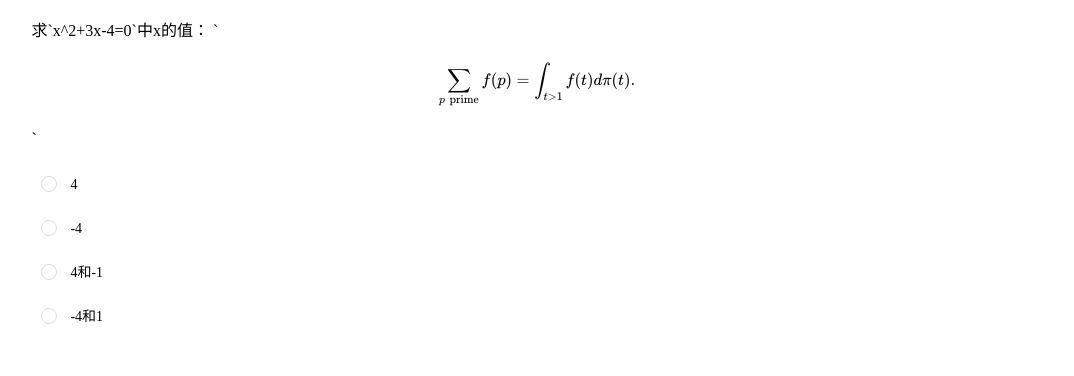
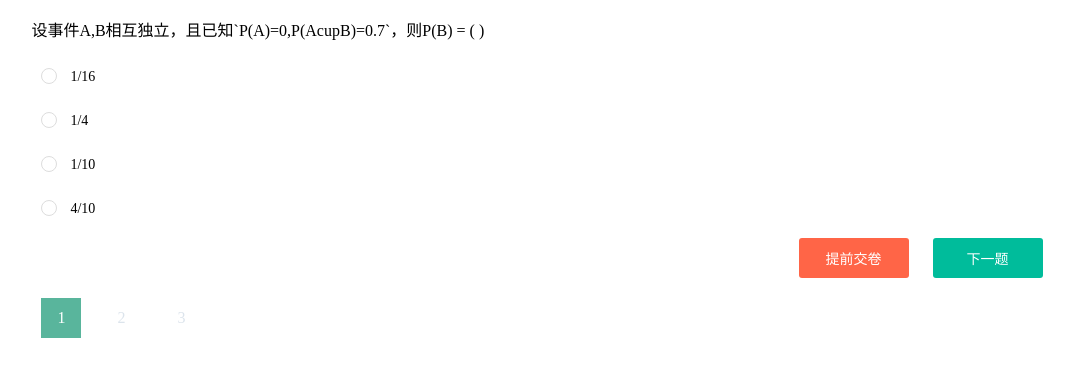
Before and after one commit to Pinzi123/ItemBank, a plain HTML site: page index.html in a window 1280 px wide. Shown: the whole page, without its empty margins (103-1177 px from the left). Drawn offline with nearby package versions, Linux system fonts and the light colour scheme; some packages are replaced by stand-ins of ours.

Commit message:
simple page

```diff
--- a/css/page.css
+++ b/css/page.css
@@ -1,12 +1,10 @@
 .subject-content{
- width:100%;
- height:100%;
+ width:auto;
+ height:auto;
+ margin-left:10%;
+ margin-right:10%;
 }
-.subject-content .topic{
- width:auto;
- margin-left:10%;
-  margin-right:10%;
-}
+
 .subject-content .topic p{
 	display:block;
  width:100%;
@@ -20,3 +18,46 @@
 .topic .checked{
 	border: 1px solid #00bc9b;
 }
+
+#pages span{
+display:inline-block;
+width:40px;
+height:40px;
+line-height:40px;
+text-align:center;
+font-size: 16px;
+color: #dce4ec;
+margin:20px 10px;
+}
+#pages .checked{
+    background: #59b59c;
+    color: #FFF;
+}
+#pages span:hover{
+	background: #59b59c;
+    color: #FFF;
+}
+.submit{
+	text-align:right;
+}
+.btn {
+    display: inline-block;
+    text-align: center;
+    padding: 10px 0;
+    width: 110px;
+    color: #FFF;
+    font-size: 14px;
+    border-radius: 3px;
+    border: none 0;
+    cursor: pointer;
+    line-height: normal;
+    outline: 0;
+    white-space: nowrap;
+}
+.warning-btn {
+    background: #ff6547;
+    margin-right: 20px;
+}
+.btn-primary {
+    background: #00BC9B;
+}
--- /dev/null
+++ b/data/items.js
@@ -0,0 +1,24 @@
+var itemsA = {
+	"errNo":"0",
+	"content": [
+	    {
+			"topic":"求`x^2+3x-4=0`中x的值：",
+			"type":"radio",
+			"options":["4","-4","4和-1","-4和1"],
+			"correct":"3"
+		},
+		{
+		    "topic":"设事件A,B相互独立，且已知`P(A)=0,P(A\cupB)=0.7`，则P(B) = ( )",
+			"type":"radio",
+			"options":["1/16","1/4","1/10","4/10"],
+			"correct":"3"
+		},
+		{
+		    "topic":"题目三：选A",
+			"type":"radio",
+			"options":["A","B","C","D"],
+			"correct":"3"
+		}
+	],
+	"length":3
+}
--- a/index.html
+++ b/index.html
@@ -1,7 +1,8 @@
 <!DOCTYPE html>
 <html>
 <head>
-<title>MathJax AsciiMath Test Page</title>
+<meta http-equiv="Content-Type" content="text/html;charset=utf-8">
+<title>不是你的题库</title>
 <link href="css/icon.css" rel="stylesheet">
 <link href="css/page.css" rel="stylesheet">
 <script type="text/javascript" async
@@ -12,14 +13,20 @@
 
 <div class='subject-content'>
 <div class='topic'>
-   <p>求`x^2+3x-4=0`中x的值： `$$\sum_{p\rm\;prime}f(p) = \int_{t>1}f(t)d\pi(t).$$`</p>
-   <p class='radio'><span class='icon'></span><span>4</span></p>
-   <p class='radio'><span class='icon'></span><span>-4</span></p>
-   <p class='radio'><span class='icon'></span><span>4和-1</span></p>
-   <p class='radio'><span class='icon'></span><span>-4和1</span></p>
+   <p id='problem' ></p>
+   <p class='radio'><span class='icon'></span><span class='option'></span></p>
+   <p class='radio'><span class='icon'></span><span class='option'></span></p>
+   <p class='radio'><span class='icon'></span><span class='option'></span></p>
+   <p class='radio'><span class='icon'></span><span class='option'></span></p>
 </div>
+   <div class='submit'>
+      <div class='btn warning-btn'>提前交卷</div>
+	  <div class='btn btn-primary'>下一题</div>
+   </div>
+   <div id='pages'></div>
 </div>
 
 <script type="text/javascript" src="js/topic.js"></script>
+<script type="text/javascript" src="data/items.js"></script>
 </body>
 </html>
--- a/js/topic.js
+++ b/js/topic.js
@@ -1,6 +1,31 @@
 window.onload = function () {
+ //请求数据,可以下载一个模拟http的插件
+ /**
+ var xhr = new XMLHttpRequest()
+
+ xhr.open("GET","./data/items.js",false);
+
+ xhr.onreadystatechange = function () {
+	 if (xhr.readyState == 4){
+		 if (xhr.status ==200) {
+			 alert("OK")
+		 }
+	 }
+ }
+ xhr.send();**/
+
  var topic = document.getElementsByClassName('topic')[0];
  var icons = document.getElementsByClassName('icon')
+ var problem = document.getElementById('problem')
+ var options = topic.getElementsByClassName('option')
+ var pages = document.getElementById('pages')
+ var pageSpan
+
+ // 渲染数据
+ resetTopic(1,itemsA);
+ resetPages(itemsA.length)
+
+ // 绑定事件
 
  bindEvent(topic, 'mouseover', 'radio', function(e){
 	 e.target.className = e.target.className + ' checked';
@@ -19,15 +44,57 @@ window.onload = function () {
 	  e.target.getElementsByClassName('icon')[0].className =  e.target.getElementsByClassName('icon')[0].className + ' selected';
   })
 
+  bindEvent(pages, 'click', 'SPAN', function(e) {
+	 for(var i = 0; i < pageSpan.length; i++){
+		 removeClassName(pageSpan[i],' checked');
+	 }
+	 checked(e.target)
+  })
 
 
+  /** 内置函数 **/
+
+  //重置题目
+  function resetTopic(num,items){
+	 // 清除样式
+	 for(var i = 0; i < icons.length; i++){
+		 removeClassName(icons[i],' selected');
+	 }
+	 // 更改题目内容
+	 var content = items.content[num]
+	 problem.innerHTML = content.topic
+	 // 更改选项内容
+	 for(var i = 0; i < options.length; i++){
+		 options[i].innerHTML = content.options[i]
+	 }
+  }
+
+  // 设置题目数
+  function resetPages(len) {
+	  for(var i=0; i<len; i++){
+		  var span = document.createElement("span");
+		  var node=document.createTextNode(i+1);
+          span.appendChild(node);
+		  pages.appendChild(span);
+	  }
+	  pageSpan = pages.getElementsByTagName("span")
+	  console.log(pageSpan.length)
+	  checked(pageSpan[0])
+  }
+
 }
+
+
+/** 全局函数 **/
 
 // 移除类名
 function removeClassName(e, className){
 	e.className = e.className.replace(className,"")
 }
-
+//选中
+function checked(node) {
+	node.className = node.className + " checked"
+}
 //事件代理
 function bindEvent(elem, type, selector, fn){
 	if(fn == null){
@@ -38,7 +105,7 @@ function bindEvent(elem, type, selector, fn){
 		var target
 		if(selector&&e.target !== elem){
 			target = e.target
-			if(target.className.match(selector)) {
+			if(target.className.match(selector) || target.nodeName.match(selector)) {
 				fn.call(target, e)
 			}
 		} else {
```
